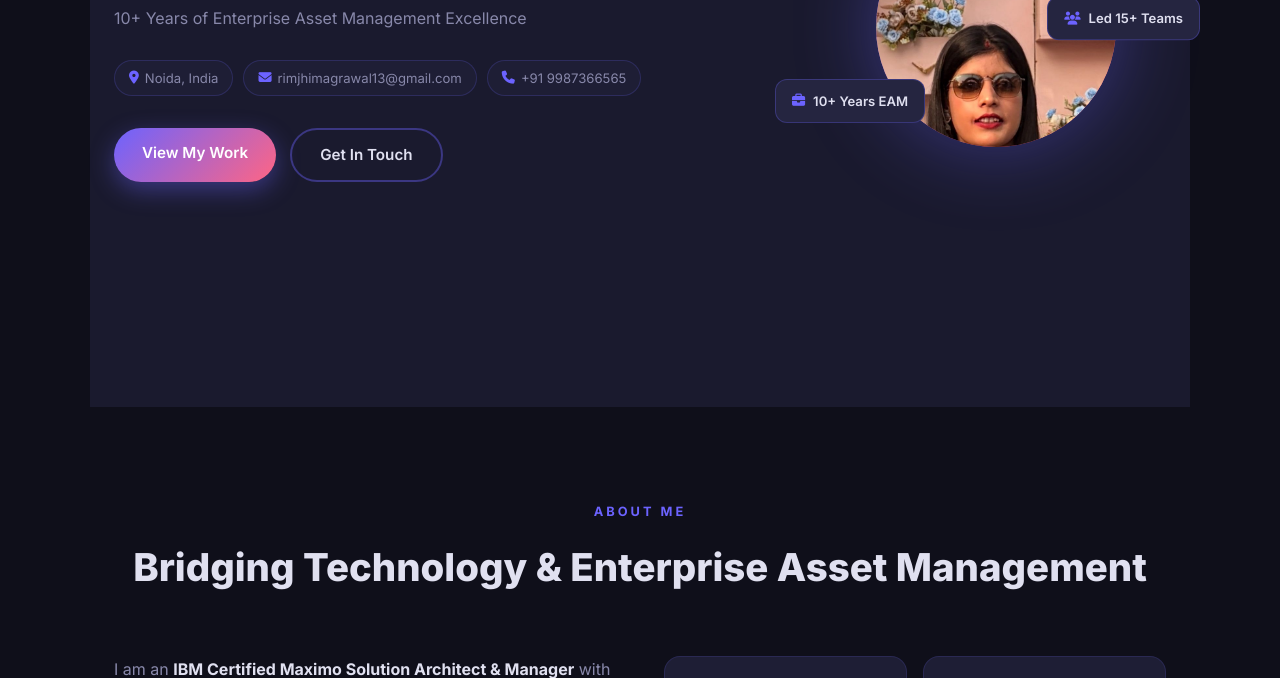
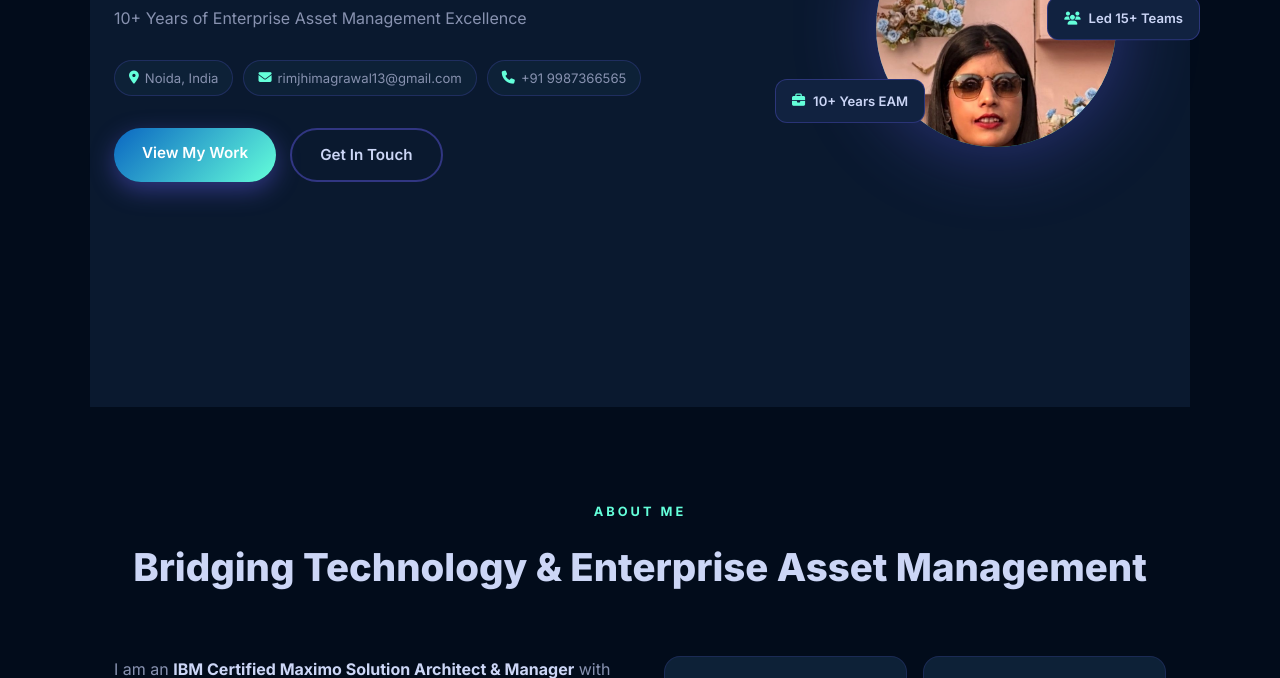
Before and after one commit to rimy1364/portfolio, a plain HTML site: page index.html in a window 1280 px wide. Shown: the part 393-1071 px from the top of the page. Drawn offline with Linux system fonts and the light colour scheme.

Commit message:
Apply Ocean Blue professional color theme

```diff
--- a/style.css
+++ b/style.css
@@ -2,19 +2,19 @@
 *, *::before, *::after { margin: 0; padding: 0; box-sizing: border-box; }
 
 :root {
-  --primary: #6C63FF;
-  --primary-dark: #5a52d5;
-  --secondary: #FF6584;
-  --dark: #0f0f1a;
-  --dark2: #1a1a2e;
-  --dark3: #16213e;
-  --card: #1e1e35;
-  --card2: #252540;
-  --text: #e0e0f0;
-  --text-muted: #8888aa;
-  --accent: #43e97b;
-  --gradient: linear-gradient(135deg, #6C63FF 0%, #FF6584 100%);
-  --gradient2: linear-gradient(135deg, #43e97b 0%, #38f9d7 100%);
+  --primary: #64ffda;
+  --primary-dark: #0a66c2;
+  --secondary: #0a66c2;
+  --dark: #020c1b;
+  --dark2: #0a192f;
+  --dark3: #112240;
+  --card: #0d2137;
+  --card2: #112240;
+  --text: #ccd6f6;
+  --text-muted: #8892b0;
+  --accent: #64ffda;
+  --gradient: linear-gradient(135deg, #0a66c2 0%, #64ffda 100%);
+  --gradient2: linear-gradient(135deg, #64ffda 0%, #0a66c2 100%);
 }
 
 html { scroll-behavior: smooth; }
```
